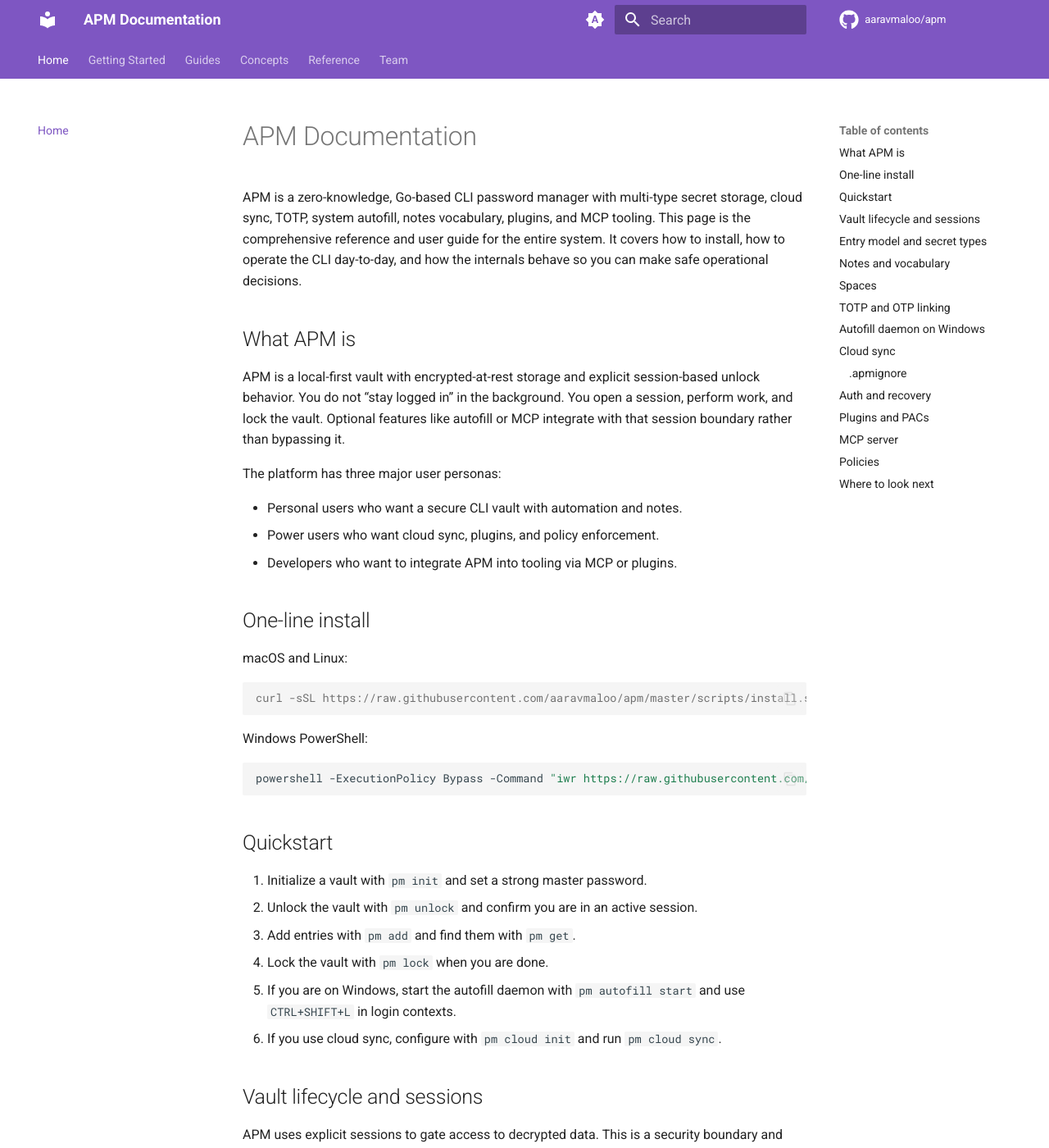
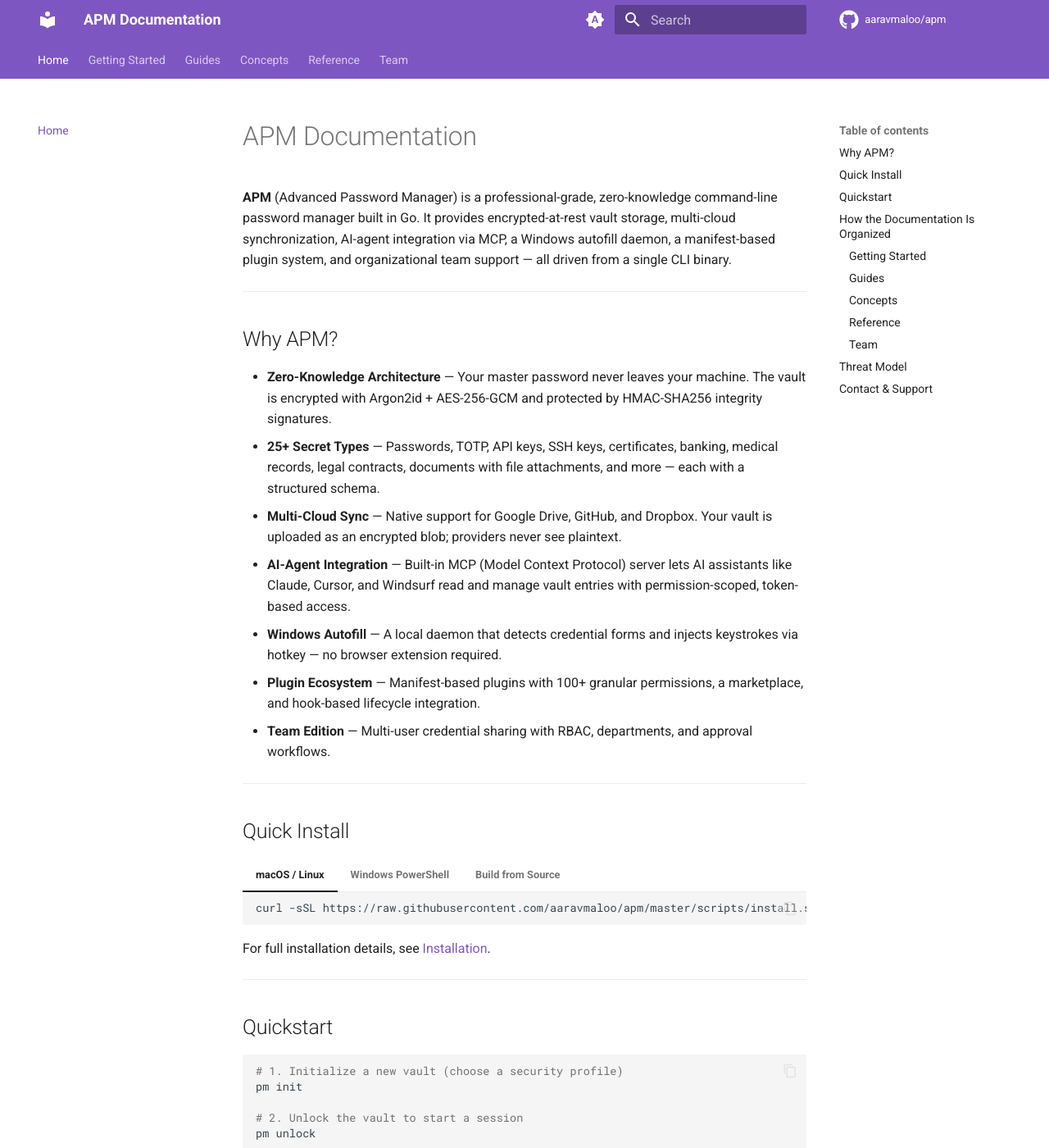
Before and after one commit to aaravmaloo/apm, an MkDocs documentation site: the page built from docs/index.md, in a window 1280 px wide and 1400 px high. Shown: the whole window at 82% size. Built offline with MkDocs 1.6.1 and Material for MkDocs 9.7.7, drawn with Linux system fonts in a browser that asks for light colours; comment, search, counter and statistics services are not loaded; some of the changed text lies outside the part shown.

Commit message:
update docs/index.md

````diff
--- a/docs/index.md
+++ b/docs/index.md
@@ -1,164 +1,153 @@
 # APM Documentation
 
-APM is a zero-knowledge, Go-based CLI password manager with multi-type secret storage, cloud sync, TOTP, system autofill, notes vocabulary, plugins, and MCP tooling. This page is the comprehensive reference and user guide for the entire system. It covers how to install, how to operate the CLI day-to-day, and how the internals behave so you can make safe operational decisions.
+**APM** (Advanced Password Manager) is a professional-grade, zero-knowledge command-line password manager built in Go. It provides encrypted-at-rest vault storage, multi-cloud synchronization, AI-agent integration via MCP, a Windows autofill daemon, a manifest-based plugin system, and organizational team support — all driven from a single CLI binary.
 
-## What APM is
+---
 
-APM is a local-first vault with encrypted-at-rest storage and explicit session-based unlock behavior. You do not “stay logged in” in the background. You open a session, perform work, and lock the vault. Optional features like autofill or MCP integrate with that session boundary rather than bypassing it.
+## Why APM?
 
-The platform has three major user personas:
+- **Zero-Knowledge Architecture** — Your master password never leaves your machine. The vault is encrypted with Argon2id + AES-256-GCM and protected by HMAC-SHA256 integrity signatures.
+- **25+ Secret Types** — Passwords, TOTP, API keys, SSH keys, certificates, banking, medical records, legal contracts, documents with file attachments, and more — each with a structured schema.
+- **Multi-Cloud Sync** — Native support for Google Drive, GitHub, and Dropbox. Your vault is uploaded as an encrypted blob; providers never see plaintext.
+- **AI-Agent Integration** — Built-in MCP (Model Context Protocol) server lets AI assistants like Claude, Cursor, and Windsurf read and manage vault entries with permission-scoped, token-based access.
+- **Windows Autofill** — A local daemon that detects credential forms and injects keystrokes via hotkey — no browser extension required.
+- **Plugin Ecosystem** — Manifest-based plugins with 100+ granular permissions, a marketplace, and hook-based lifecycle integration.
+- **Team Edition** — Multi-user credential sharing with RBAC, departments, and approval workflows.
 
-- Personal users who want a secure CLI vault with automation and notes.
-- Power users who want cloud sync, plugins, and policy enforcement.
-- Developers who want to integrate APM into tooling via MCP or plugins.
+---
 
-## One-line install
+## Quick Install
 
-macOS and Linux:
+=== "macOS / Linux"
 
-```console
-curl -sSL https://raw.githubusercontent.com/aaravmaloo/apm/master/scripts/install.sh | bash
-```
+    ```bash
+    curl -sSL https://raw.githubusercontent.com/aaravmaloo/apm/master/scripts/install.sh | bash
+    ```
 
-Windows PowerShell:
+=== "Windows PowerShell"
 
-```powershell
-powershell -ExecutionPolicy Bypass -Command "iwr https://raw.githubusercontent.com/aaravmaloo/apm/master/scripts/install.ps1 -UseBasicParsing | iex"
-```
+    ```powershell
+    Set-ExecutionPolicy Bypass -Scope Process -Force
+    iwr https://raw.githubusercontent.com/aaravmaloo/apm/master/scripts/install.ps1 -UseBasicParsing | iex
+    ```
+
+=== "Build from Source"
+
+    ```bash
+    git clone https://github.com/aaravmaloo/apm.git
+    cd apm
+    go build -o pm main.go
+    ```
+
+For full installation details, see [Installation](getting-started/installation.md).
+
+---
 
 ## Quickstart
 
-1. Initialize a vault with `pm init` and set a strong master password.
-2. Unlock the vault with `pm unlock` and confirm you are in an active session.
-3. Add entries with `pm add` and find them with `pm get`.
-4. Lock the vault with `pm lock` when you are done.
-5. If you are on Windows, start the autofill daemon with `pm autofill start` and use `CTRL+SHIFT+L` in login contexts.
-6. If you use cloud sync, configure with `pm cloud init` and run `pm cloud sync`.
+```bash
+# 1. Initialize a new vault (choose a security profile)
+pm init
 
-## Vault lifecycle and sessions
+# 2. Unlock the vault to start a session
+pm unlock
 
-APM uses explicit sessions to gate access to decrypted data. This is a security boundary and also a mental model:
+# 3. Add your first entry
+pm add
 
-- The vault is encrypted at rest on disk.
-- `pm unlock` decrypts it in memory and starts a session.
-- All sensitive commands require an active session.
-- `pm lock` ends the session and wipes in-memory secrets.
-- Session timeouts and inactivity timeouts auto-lock to reduce exposure.
+# 4. Search and retrieve entries
+pm get github
 
-This model also applies to the autofill daemon and MCP server. They do not operate unless the vault is unlocked or unless you provide a delegated session token.
-## Entry model and secret types
+# 5. Generate a strong password
+pm gen
 
-APM supports a broad range of entry types so that you can keep sensitive data in one encrypted vault. Common categories include passwords, TOTP secrets, secure notes, tokens, API keys, SSH keys, Wi-Fi credentials, certificates, recovery codes, and documents. Each entry type has a structured schema and validated fields rather than untyped blobs, which allows APM to provide safer UI workflows and stronger automation.
+# 6. Lock when done
+pm lock
+```
 
-The `pm add` command walks you through the available entry types. `pm get` is a fuzzy search interface with quicklook for notes and photos, and a safe-by-default display mode that hides sensitive values unless explicitly requested.
+For a detailed walkthrough, see [First Steps](getting-started/first-steps.md).
 
-## Notes and vocabulary
+---
 
-Secure notes in APM are not just text blobs. When vocabulary indexing is enabled, APM builds a compressed vocabulary from notes and uses it to offer autocomplete suggestions, alias normalization, and ranking. This makes note writing faster and more consistent over time.
+## How the Documentation Is Organized
 
-Key commands:
+### [Getting Started](getting-started/index.md)
 
-- `pm vocab enable|disable|status` controls whether vocabulary indexing is active.
-- `pm vocab` lists words and alias state.
-- `pm vocab alias` creates or updates an alias so terms normalize during writing.
-- `pm vocab rank` adjusts ranking to promote frequently used terms.
-- `pm vocab reindex` rebuilds the vocabulary from current notes.
+Installation, first steps, and a feature overview to get productive quickly.
 
-The vocabulary is stored inside the encrypted vault in a compressed form. You can strip it from cloud uploads with `.apmignore` if you want to reduce metadata exposure.
+### [Guides](guides/index.md)
 
-## Spaces
+Practical how-to guides for day-to-day tasks:
 
-Spaces provide a lightweight organization layer so you can separate Work, Personal, or Project-specific entries. Commands such as `pm space create`, `pm space list`, and `pm space switch` let you segment vault content without splitting into multiple vault files. `.apmignore` can filter whole spaces during cloud sync.
-## TOTP and OTP linking
+- [Managing your vault](guides/vault-management.md) — Adding, searching, editing, and organizing entries
+- [Cloud synchronization](guides/cloud-sync.md) — Setting up GDrive, GitHub, and Dropbox sync
+- [Using .apmignore](guides/apmignore.md) — Controlling what gets uploaded to cloud providers
+- [Autofill on Windows](autofill_windows.md) — The autofill daemon and hotkey injection
+- [Generating TOTP codes](guides/totp.md) — 2FA management and autofill linking
+- [Managing sessions](guides/sessions.md) — Unlock, lock, ephemeral sessions, and delegation
+- [Using plugins](guides/plugins.md) — Installing, managing, and creating plugins
+- [MCP integration](guides/mcp-integration.md) — Connecting AI assistants to your vault
+- [Team edition](guides/team-edition.md) — Organizational credential sharing
+- [Importing and exporting](guides/import-export.md) — JSON, CSV, and TXT import/export
 
-APM supports time-based one-time passwords for 2FA.
+### [Concepts](concepts/index.md)
 
-- `pm totp` opens an interactive list with copy and ordering controls.
-- `pm totp <entry>` copies a specific code directly.
+Deep technical explanations of how APM works:
 
-Autofill-aware OTP flows are supported by linking a TOTP entry to a domain. Use `pm autocomplete link-totp` so the autofill engine can select the correct OTP for a website or desktop app.
+- [Architecture](concepts/architecture.md) — The four-layer design
+- [Encryption](concepts/encryption.md) — Argon2id, AES-256-GCM, HMAC-SHA256
+- [Vault format](concepts/vault-format.md) — The V4 binary format specification
+- [Secret types](concepts/secret-types.md) — All 25+ structured entry types
+- [Security profiles](concepts/security-profiles.md) — Standard, Hardened, Paranoid, Legacy
+- [Policy engine](concepts/policy-engine.md) — YAML-based password and rotation policies
+- [Sessions](concepts/sessions.md) — Shell-scoped and ephemeral delegated sessions
+- [Cloud synchronization](concepts/cloud-sync.md) — Provider comparison and sync mechanics
+- [Plugins](concepts/plugins.md) — Plugin architecture and permission model
+- [MCP server](concepts/mcp.md) — Model Context Protocol server internals
+- [Recovery](concepts/recovery.md) — Multi-factor recovery, quorum shares, passkeys
 
-## Autofill daemon on Windows
+### [Reference](reference/index.md)
 
-APM autofill is implemented as a local Windows daemon. It runs without a browser extension and listens for a global hotkey, defaulting to `CTRL+SHIFT+L`.
+Precise technical specifications:
 
-Core behaviors:
+- [CLI reference](reference/cli.md) — Every command, subcommand, and flag
+- [.apmignore reference](reference/apmignore.md) — Format specification
+- [Storage reference](reference/storage.md) — File locations and data layout
+- [Environment variables](reference/environment-variables.md) — All supported env vars
+- [Plugin API](reference/plugin-api.md) — Manifest schema and permissions catalog
+- [MCP tools](reference/mcp-tools.md) — Tool schemas and permission requirements
+- [Policies](reference/policies.md) — YAML policy schema and examples
 
-- The daemon watches active window context and detects credential-like forms.
-- It surfaces transient popup hints indicating a possible match or a detection event.
-- When the hotkey is pressed, it resolves the best match and injects keystrokes.
-- It never uses the clipboard for core typing flows.
-- It rejects requests if the vault is locked.
+### [Team](team/index.md)
 
-Daemon control:
+Team edition documentation for organizational deployments:
 
-- `pm autofill start|stop|status|list-profiles` manages the daemon.
-- `pm autocomplete enable` registers autostart on login and starts the daemon.
-- `pm autocomplete start|stop` handles manual lifecycle control.
-- `pm autocomplete window enable|disable|status` toggles popup hints.
+- [RBAC and roles](team/rbac.md)
+- [Departments](team/departments.md)
+- [Approval workflows](team/approvals.md)
 
-The daemon uses loopback IPC and bearer-token state to keep local communications protected.
-## Cloud sync
+---
 
-APM syncs encrypted vault blobs to supported providers. Your master password never leaves the machine, and the providers never see plaintext. The upload is an encrypted file, optionally filtered via `.apmignore`.
+## Threat Model
 
-Typical flow:
+| Vector              | Status        | Mitigation                                                               |
+| :------------------ | :------------ | :----------------------------------------------------------------------- |
+| Offline Brute-Force | Protected     | Argon2id high-cost derivation (up to 512 MB, 6 iterations)               |
+| Vault Tampering     | Protected     | HMAC-SHA256 integrity signature across all metadata                      |
+| Credential Theft    | Protected     | Cloud tokens are encrypted inside the vault                              |
+| Identity Spoofing   | Protected     | Multi-factor recovery (Email → Recovery Key → OTP → Optional 2nd factor) |
+| Session Hijacking   | Protected     | Shell-scoped sessions (`APM_SESSION_ID`) and inactivity timeouts         |
+| Weak Passwords      | Controlled    | Enforceable password policies via YAML Policy Engine                     |
+| Compromised Host    | Not Protected | Outside security boundary (keyloggers, malware)                          |
 
-1. `pm cloud init` to configure provider credentials.
-2. `pm cloud sync` to upload or download as needed.
-3. `pm cloud autosync` to run periodic sync loops.
+---
 
-### .apmignore
+## Contact & Support
 
-`.apmignore` is read before upload and can remove entries from the payload. It supports:
+- **Primary Maintainer**: Aarav Maloo
+- **Security Alerts**: aaravmaloo06@gmail.com
+- **GitHub Issues**: [aaravmaloo/apm/issues](https://github.com/aaravmaloo/apm/issues)
 
-- Space-level ignores.
-- Entry-level ignores with `space:type:name` patterns.
-- Provider-specific ignores using `provider:space:type:name`.
-- Vocabulary stripping with `ignore:vocab`.
+---
 
-This lets you maintain local-only data while still using cloud backups for the rest of your vault.
-## Auth and recovery
-
-APM recovery is designed for zero-knowledge environments. A recovery flow can verify identity without exposing secret data to a server.
-
-Key elements:
-
-- Email verification tokens are time-limited and stored hashed.
-- A recovery key gates access to the Data Encryption Key (DEK).
-- Optional recovery factors such as passkeys or recovery codes add safety.
-- A recovery attempt re-encrypts the vault with a new master password.
-
-If you do not configure a recovery key, losing the master password means the vault cannot be recovered. This is an intentional property of the zero-knowledge design.
-## Plugins and PACs
-
-APM plugins are manifest-based (`plugin.json`). Each plugin declares required permissions and commands it exposes. Runtime permission overrides are enforced by the engine and stored in the vault so policy travels with your data.
-
-Relevant commands:
-
-- `pm plugins market`, `pm plugins install`, `pm plugins installed`
-- `pm plugins access` to view permissions
-- `pm plugins access <plugin> <permission> on|off` to toggle overrides
-
-Treat plugins as executable code. The permission model is designed to reduce blast radius if a plugin should not access certain capabilities.
-
-## MCP server
-
-APM exposes a Model Context Protocol server for AI assistants and automation. MCP access is token-scoped and permissioned, and it requires an active session.
-
-- `pm mcp token` creates a token with specified permissions.
-- `pm mcp serve` starts the server.
-- `pm mcp config` helps with client configuration.
-
-Write tools use transaction guardrails, requiring explicit commit steps for modifications.
-
-## Policies
-
-Policies are YAML files that enforce password complexity and compliance requirements. They are loaded with `pm policy load` and applied at entry creation time.
-## Where to look next
-
-- Getting Started for install and first workflows.
-- Guides for cloud sync, sessions, plugins, and MCP.
-- Concepts for architecture, encryption, recovery, and vault format.
-- Reference for exact CLI command definitions.
-- Plugin API for developer reference.
+*APM is open-source software licensed under the [MIT License](https://github.com/aaravmaloo/apm/blob/master/LICENSE). Copyright © 2025–2026 Aarav Maloo.*
````
